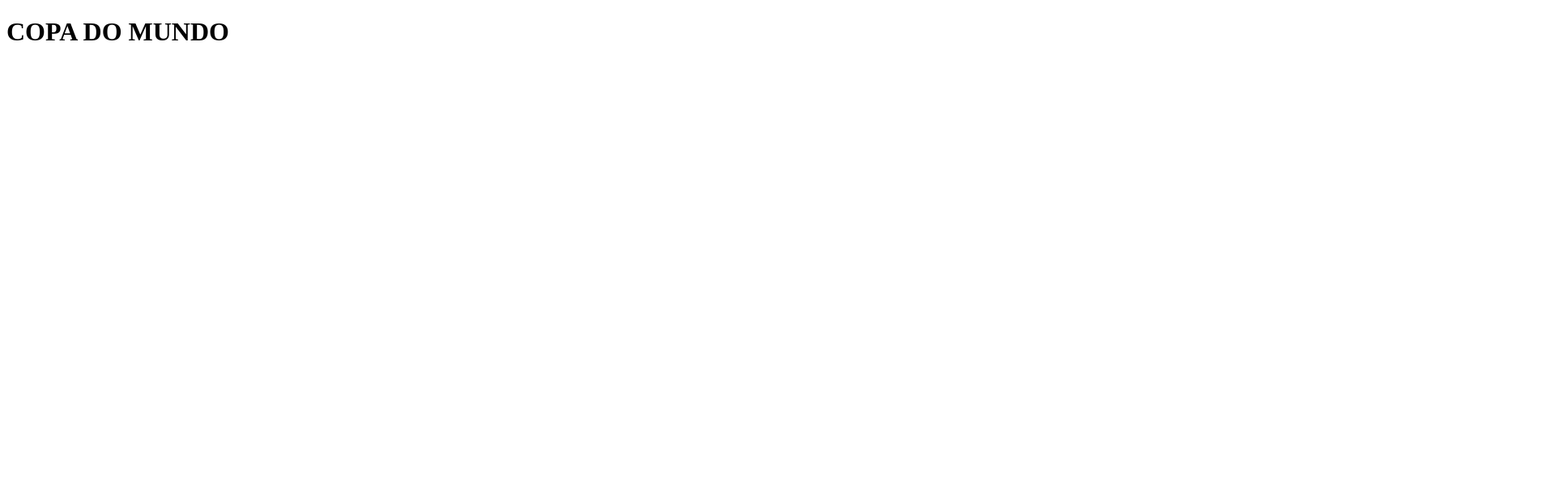
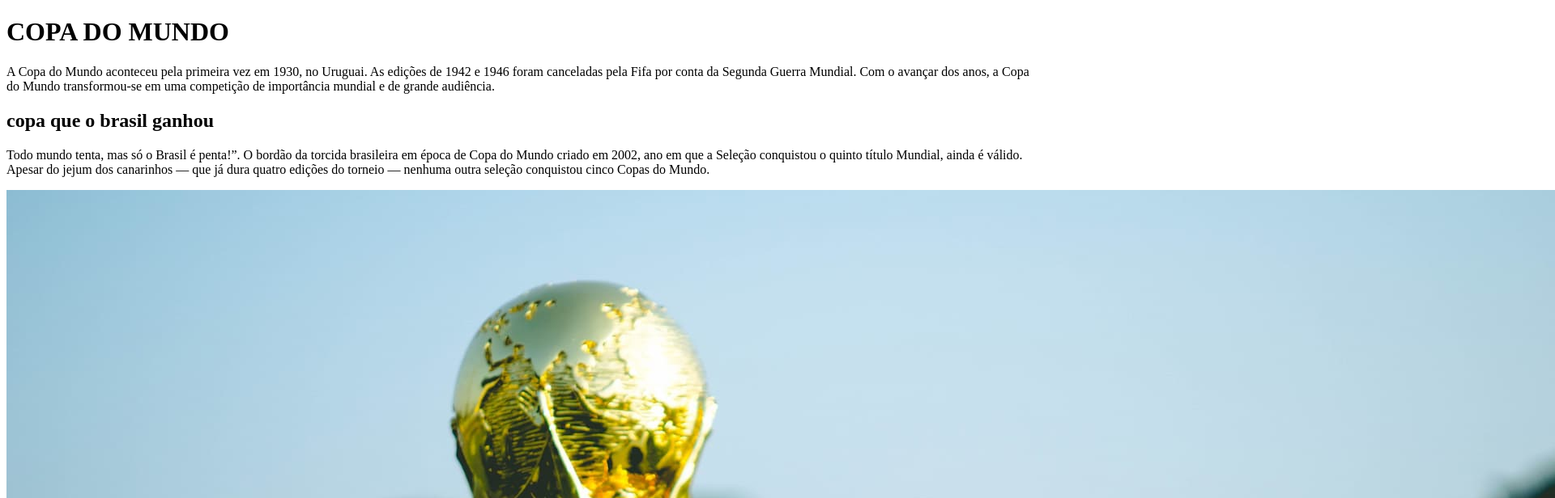
Before and after one commit to gabrielbreit/repositoriocorreto, a plain HTML site: page gabriel.html in a window 1280 px wide. Shown: the top 616 px of the page at 81% size, 1920 px wide, since content can reach past the window. Drawn offline with Linux system fonts and the light colour scheme.

Commit message:
Add files via upload

```diff
--- a/gabriel.html
+++ b/gabriel.html
@@ -7,5 +7,17 @@
 </head>
 <body>
  <H1>COPA DO MUNDO</H1>
+<p>A Copa do Mundo aconteceu pela primeira vez em 1930, no Uruguai. As edições de 1942 e 1946 foram canceladas pela Fifa por conta da Segunda Guerra Mundial. Com o avançar dos anos, a Copa do Mundo transformou-se em uma competição de importância mundial e de grande audiência.</p>
+
+
+<h2>copa que o brasil ganhou</h2>
+<p>Todo mundo tenta, mas só o Brasil é penta!”. O bordão da torcida brasileira em época de Copa do Mundo criado em 2002, ano em que a Seleção conquistou o quinto título Mundial, ainda é válido. Apesar do jejum dos canarinhos — que já dura quatro edições do torneio — nenhuma outra seleção conquistou cinco Copas do Mundo.</p>
+
+
+
+
+ <div class="imagemcentralizada">
+    <img class="CapaHistóriadaCopa.jpg" src="CapaHistóriadaCopa.jpg">
+        </div>
 </body>
 </html>
```
